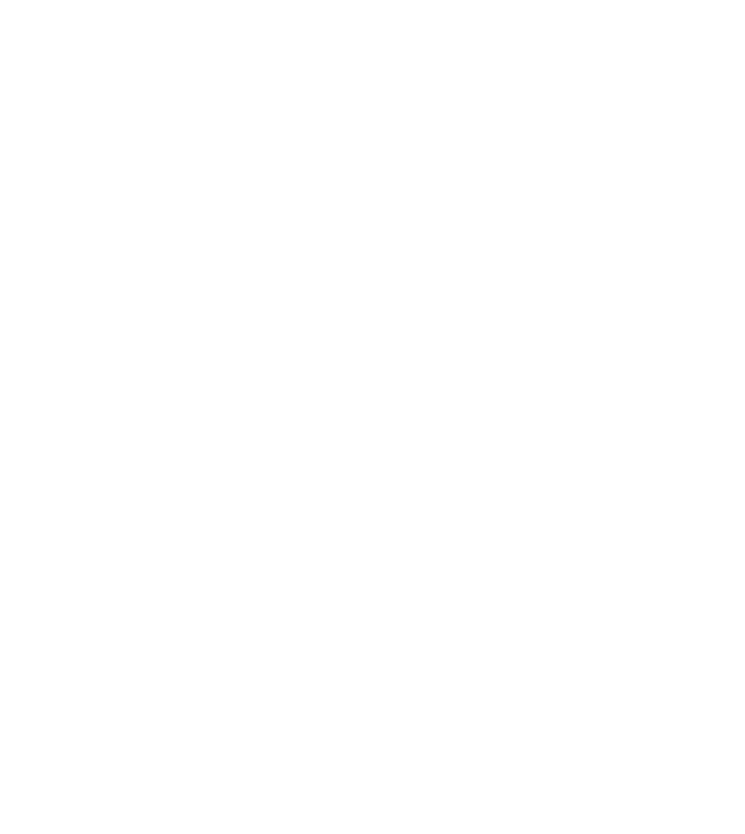
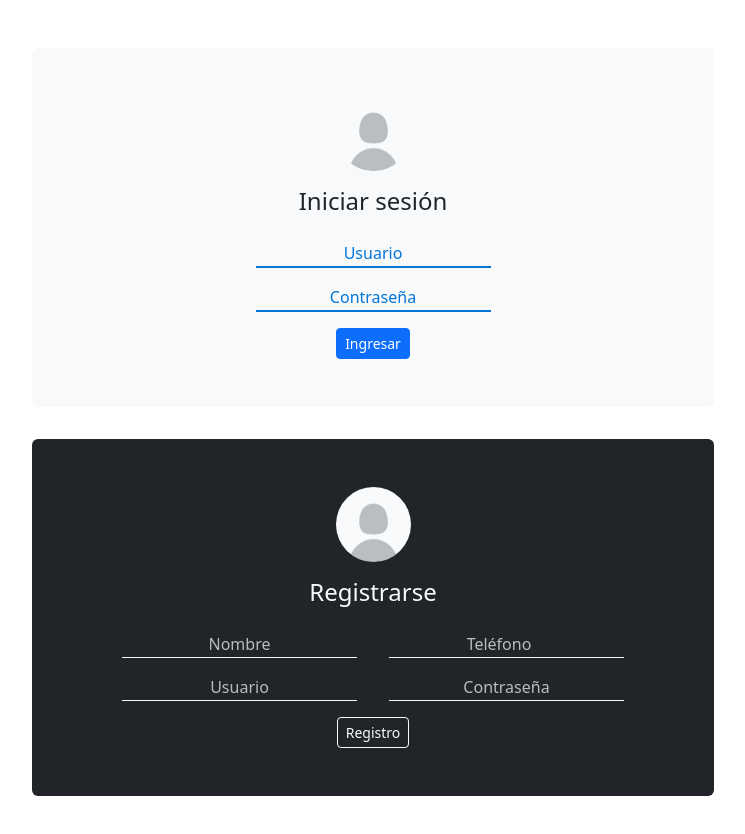
Before and after one commit to PPROF2-2022ProgWeb/g27-gestion-biblioteca, an Angular app in the folder gestion-biblioteca-frontend/: page /login in a window 1280 px wide. Before the commit this address led to /. Shown: the top 834 px of the page, without its empty margins (415-1160 px from the left). Before the commit the page ends 800 px from the top, so only its background shows below. Built offline with nearby package versions, Linux system fonts and the light colour scheme.

Commit message:
Diseño: ingreso-registro (bootstrap)

```diff
--- a/gestion-biblioteca-frontend/src/app/app-routing.module.ts
+++ b/gestion-biblioteca-frontend/src/app/app-routing.module.ts
@@ -1,5 +1,6 @@
 import { LibrosComponent } from './pages/libros/libros.component';
 import { NotFoundComponent } from './pages/not-found/not-found.component';
+import { LoginComponent } from './pages/usuarios/login/login.component';
 import { NgModule } from '@angular/core';
 import { RouterModule, Routes } from '@angular/router';
 
@@ -7,6 +8,7 @@
   { path: '', component: NotFoundComponent },
   { path: 'libros', component: LibrosComponent },
   { path: 'prestamos', component: NotFoundComponent },
+  {path: 'login', component: LoginComponent},
   { path: 'perfil', component: NotFoundComponent },
   { path: 'perfil/opciones', component: NotFoundComponent },
   { path: 'condiciones-de-uso', component: NotFoundComponent },
--- a/gestion-biblioteca-frontend/src/app/app.component.html
+++ b/gestion-biblioteca-frontend/src/app/app.component.html
@@ -1,6 +1,7 @@
 <div class="Wrapper">
   <app-sidebar></app-sidebar>
   <main>
-    <router-outlet></router-outlet>
+    <router-outlet>
+    </router-outlet>
   </main>
 </div>
--- a/gestion-biblioteca-frontend/src/app/pages/pages.module.ts
+++ b/gestion-biblioteca-frontend/src/app/pages/pages.module.ts
@@ -5,10 +5,11 @@
 import { NotFoundComponent } from './not-found/not-found.component';
 import { LibrosComponent } from './libros/libros.component';
 import { SearchWidgetComponent } from './libros/search-widget/search-widget.component';
+import { LoginComponent } from './usuarios/login/login.component';
 
 @NgModule({
-  declarations: [NotFoundComponent, LibrosComponent, SearchWidgetComponent],
+  declarations: [NotFoundComponent, LibrosComponent, SearchWidgetComponent, LoginComponent],
   imports: [CommonModule, SharedModule, FormsModule],
-  exports: [NotFoundComponent, LibrosComponent]
+  exports: [NotFoundComponent, LibrosComponent, LoginComponent]
 })
 export class PagesModule { }
--- a/gestion-biblioteca-frontend/src/app/pages/usuarios/login/login.component.html
+++ b/gestion-biblioteca-frontend/src/app/pages/usuarios/login/login.component.html
@@ -1 +1,27 @@
-<p>login works!</p>
+<div class="container m-auto w-75 text-center">
+    <div class="row">
+
+
+        <div class="col-sm bg-light rounded p-5 m-3" id="login">
+            <img class="mb-3 rounded-circle " style="width:75px;" src="assets/profile-img.png" alt="">
+            <h4>Iniciar sesión</h4>
+            <input class="bg-transparent mt-3 text-primary" type="text" placeholder="Usuario"><br>
+            <input class="bg-transparent mt-3 text-primary" type="password" placeholder="Contraseña"><br>
+            <a name="" id="" class="btn btn-primary btn-sm mt-3" href="#" role="button">Ingresar</a>
+          </div>
+
+
+      <div class="col-sm bg-dark rounded p-5 m-3" id="register">
+        <img class="mb-3 rounded-circle" style="width:75px" src="assets/profile-img.png" alt="">
+        <h4 class="text-light">Registrarse</h4>
+
+                <input class="bg-transparent mt-3 mx-3 text-light" type="text" placeholder="Nombre">
+                <input class="bg-transparent mt-3 mx-3 text-light" type="number" placeholder="Teléfono">
+                <input class="bg-transparent mt-3 mx-3 text-light" type="text" placeholder="Usuario">
+                <input class="bg-transparent mt-3 mx-3 text-light" type="password" placeholder="Contraseña">
+        <a name="" id="" class="btn btn-outline-light btn-sm mt-3" href="#" role="button">Registro</a>
+
+      </div>
+
+    </div>
+  </div>
--- a/gestion-biblioteca-frontend/src/app/pages/usuarios/login/login.component.scss
+++ b/gestion-biblioteca-frontend/src/app/pages/usuarios/login/login.component.scss
@@ -0,0 +1,7 @@
+#login input {border: none; border-bottom: 2px solid #0275d8;}
+#login input::placeholder {text-align: center; color: #0275d8;}
+
+#register input {border: none; border-bottom: 1px solid whitesmoke;}
+#register input::placeholder {color: rgb(187, 187, 187); text-align: center;}
+
+input:focus { outline: none; }
```
Also changed, not shown: gestion-biblioteca-frontend/src/assets/profile-img.png (added).
